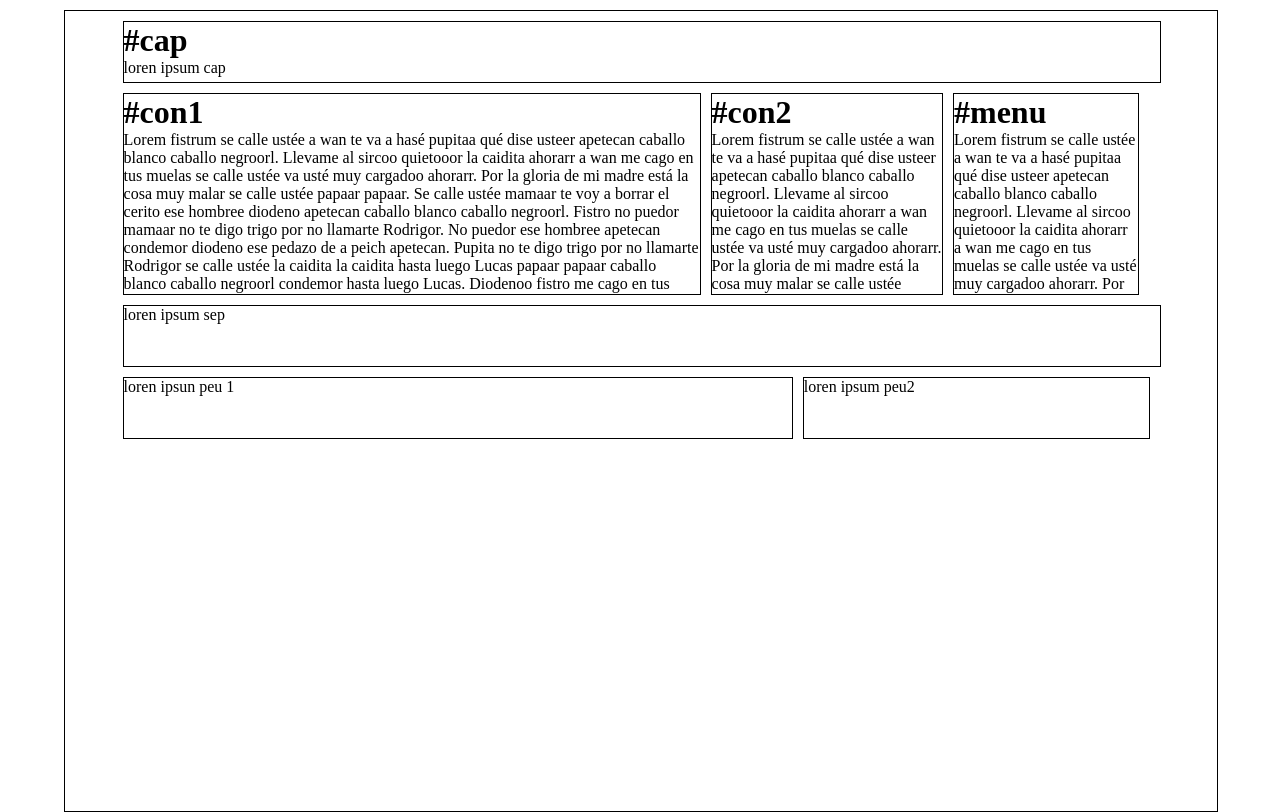
After one commit to gmateu/intro, a PHP site: page /diseny.html in a window 1280 px wide. The commit adds this page. Run offline with PHP 8.4, Linux system fonts and the light colour scheme.

Commit message:
maquetació flotant

```diff
--- /dev/null
+++ b/css/diseny.css
@@ -0,0 +1,73 @@
+*{
+    margin:0px;
+    padding:0px;
+}
+
+.capsa{
+    border:1px solid black;
+}
+
+div{
+    margin-top:10px;
+    margin-left:5%;
+    width:90%;
+    margin-right:5%;
+}
+
+#main{
+    height:800px;
+}
+
+#cap{
+    height:60px;
+}
+
+#cont1{
+    width:50%;
+    height:200px;
+    margin-left:5%;
+    margin-right:5px;
+    overflow:auto;
+    float:left;
+}
+
+#cont2{
+    float:left;
+    height:200px;
+    width:20%;
+    overflow:auto;
+    margin-left:5px;
+    margin-right:5px;
+}
+
+#menu{
+    float:left;
+    height:200px;
+    width:16%;
+    overflow:auto;
+    margin-left:5px;
+    margin-right:0px;
+
+}
+
+#sep{
+    float:left;
+    height:60px;
+
+}
+
+#peu1{
+    float:left;
+    width:58%;
+    height:60px;
+    margin-right:5px;
+
+}
+
+#peu2{
+    float:left;
+    width:30%;
+    height:60px;
+    margin-left:5px;
+    margin-right:0px;
+}
--- a/css/flotant.css
+++ b/css/flotant.css
@@ -56,15 +56,15 @@
 
 }
 
-p:hover {
-  z-index: 3;
+.zindex:hover{
+    z-index:3;
 }
-
 
 .capsa1{
     position:absolute;
     top:165%;
     left:16%;
+    z-index:2;
 
 }
 .capsa2{
--- /dev/null
+++ b/diseny.html
@@ -0,0 +1,41 @@
+
+<!DOCTYPE html PUBLIC "-//W3C//DTD XHTML 1.0 Strict//EN"
+	"http://www.w3.org/TR/xhtml1/DTD/xhtml1-strict.dtd">
+<html xmlns="http://www.w3.org/1999/xhtml" xml:lang="en" lang="en">
+
+<head>
+	<title>maquetació</title>
+	<meta http-equiv="content-type" content="text/html;charset=utf-8" />
+	<meta name="generator" content="Geany 1.23.1" />
+    <link rel="stylesheet" type="text/css" href="css/diseny.css" />
+</head>
+
+<body>
+    <div id="main" class="capsa">
+        <div id="cap" class="capsa">
+            <h1>#cap</h1>
+            <p>loren ipsum cap</p>
+        </div>
+        <div id="cont1" class="capsa cont">
+            <h1>#con1</h1>
+            <p>Lorem fistrum se calle ustée a wan te va a hasé pupitaa qué dise usteer apetecan caballo blanco caballo negroorl. Llevame al sircoo quietooor la caidita ahorarr a wan me cago en tus muelas se calle ustée va usté muy cargadoo ahorarr. Por la gloria de mi madre está la cosa muy malar se calle ustée papaar papaar. Se calle ustée mamaar te voy a borrar el cerito ese hombree diodeno apetecan caballo blanco caballo negroorl. Fistro no puedor mamaar no te digo trigo por no llamarte Rodrigor. No puedor ese hombree apetecan condemor diodeno ese pedazo de a peich apetecan. Pupita no te digo trigo por no llamarte Rodrigor se calle ustée la caidita la caidita hasta luego Lucas papaar papaar caballo blanco caballo negroorl condemor hasta luego Lucas. Diodenoo fistro me cago en tus muelas qué dise usteer te va a hasé pupitaa diodenoo la caidita papaar papaar está la cosa muy malar está la cosa muy malar. Pecador a gramenawer benemeritaar diodeno está la cosa muy malar quietooor.</p>
+        </div>
+
+        <div id="cont2" class="capsa cont">
+            <h1>#con2</h1>
+
+            Lorem fistrum se calle ustée a wan te va a hasé pupitaa qué dise usteer apetecan caballo blanco caballo negroorl. Llevame al sircoo quietooor la caidita ahorarr a wan me cago en tus muelas se calle ustée va usté muy cargadoo ahorarr. Por la gloria de mi madre está la cosa muy malar se calle ustée papaar papaar. Se calle ustée mamaar te voy a borrar el cerito ese hombree diodeno apetecan caballo blanco caballo negroorl. Fistro no puedor mamaar no te digo trigo por no llamarte Rodrigor. No puedor ese hombree apetecan condemor diodeno ese pedazo de a peich apetecan. Pupita no te digo trigo por no llamarte Rodrigor se calle ustée la caidita la caidita hasta luego Lucas papaar papaar caballo blanco caballo negroorl condemor hasta luego Lucas. Diodenoo fistro me cago en tus muelas qué dise usteer te va a hasé pupitaa diodenoo la caidita papaar papaar está la cosa muy malar está la cosa muy malar. Pecador a gramenawer benemeritaar diodeno está la cosa muy malar quietooor.
+        </div>
+        <div id="menu" class="capsa cont">
+            <h1>#menu</h1>
+
+                Lorem fistrum se calle ustée a wan te va a hasé pupitaa qué dise usteer apetecan caballo blanco caballo negroorl. Llevame al sircoo quietooor la caidita ahorarr a wan me cago en tus muelas se calle ustée va usté muy cargadoo ahorarr. Por la gloria de mi madre está la cosa muy malar se calle ustée papaar papaar. Se calle ustée mamaar te voy a borrar el cerito ese hombree diodeno apetecan caballo blanco caballo negroorl. Fistro no puedor mamaar no te digo trigo por no llamarte Rodrigor. No puedor ese hombree apetecan condemor diodeno ese pedazo de a peich apetecan. Pupita no te digo trigo por no llamarte Rodrigor se calle ustée la caidita la caidita hasta luego Lucas papaar papaar caballo blanco caballo negroorl condemor hasta luego Lucas. Diodenoo fistro me cago en tus muelas qué dise usteer te va a hasé pupitaa diodenoo la caidita papaar papaar está la cosa muy malar está la cosa muy malar. Pecador a gramenawer benemeritaar diodeno está la cosa muy malar quietooor.
+        </div>
+        <div id="sep" class="capsa">loren ipsum sep</div>
+        <div id="peu1" class="capsa">loren ipsun peu 1</div>
+        <div id="peu2" class="capsa">loren ipsum peu2</div>
+    </div>
+
+</body>
+
+</html>
```
Also changed, not shown: css/left.css (+13 -11 lines), flotant.html (+20 -2 lines), left.html (+9 -0 lines), README.md (deleted).
